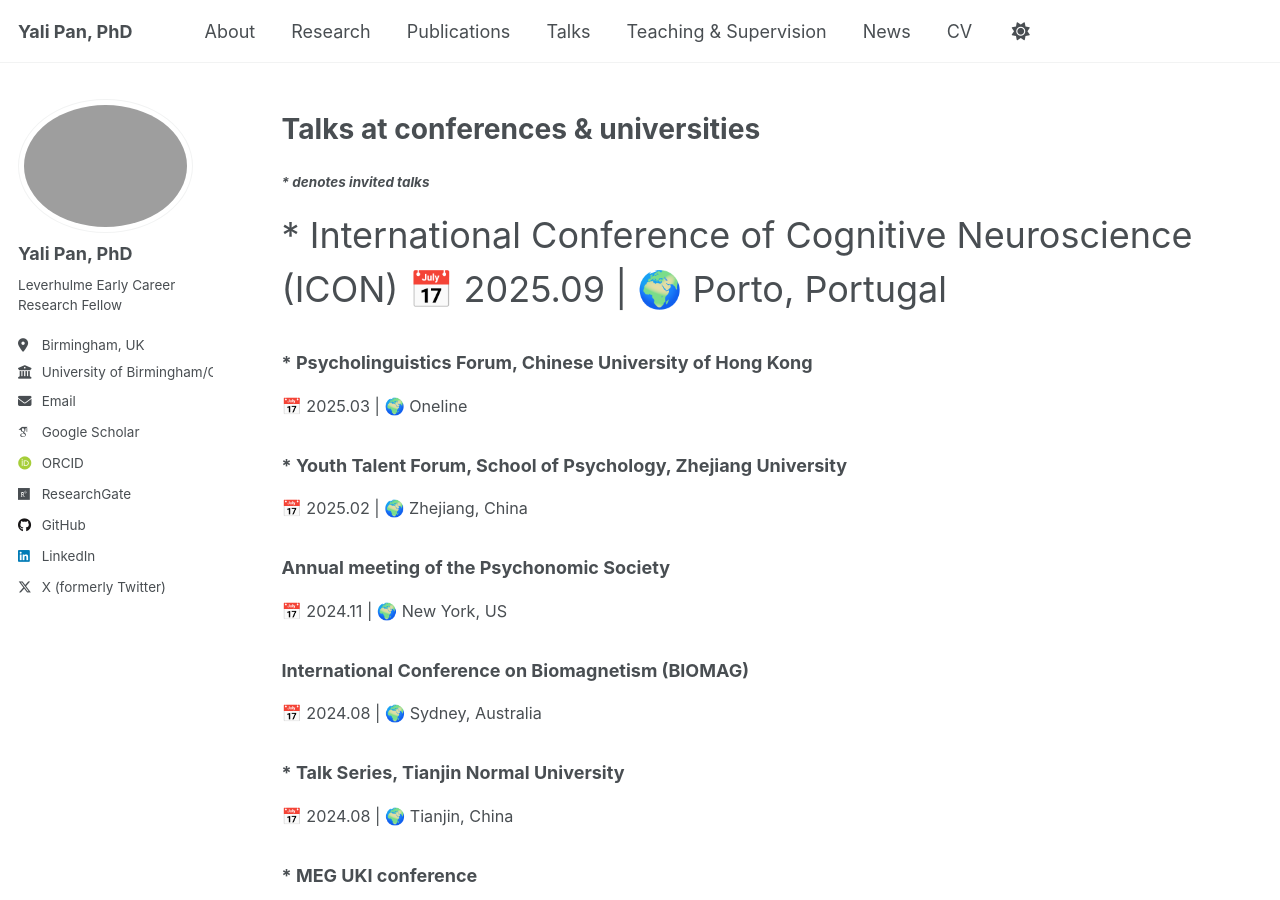
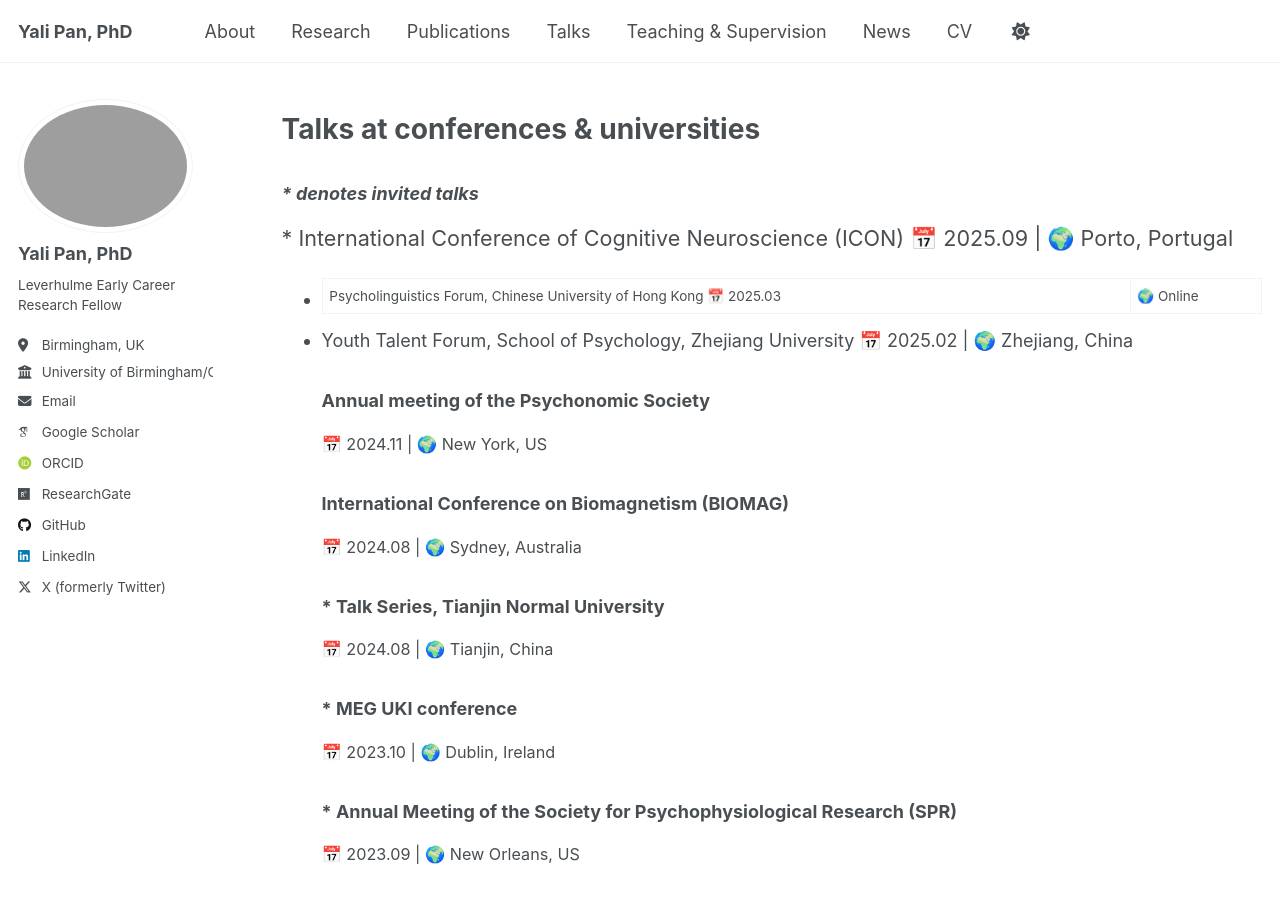
Before and after one commit to yalipan666/yalipan666.github.io, a Jekyll site: the page built from _pages/talks.md, in a window 1280 px wide and 900 px high. Built offline with Jekyll 4.4.1, drawn with Linux system fonts in a browser that asks for light colours; some web fonts are replaced; a script that is not in the unit is left out.

Commit message:
Update talks.md

```diff
--- a/_pages/talks.md
+++ b/_pages/talks.md
@@ -8,12 +8,10 @@ author_profile: true
 {% include base_path %}
 
 # Talks at conferences & universities
-#### _* denotes invited talks_
-<span style="font-size:2em;"> * International Conference of Cognitive Neuroscience (ICON) 📅 2025.09  |  🌍 Porto, Portugal</span>
-### * Psycholinguistics Forum, Chinese University of Hong Kong
-<span style="font-size:0.9em;">📅 2025.03  |  🌍 Oneline</span>
-### * Youth Talent Forum, School of Psychology, Zhejiang University
-<span style="font-size:0.9em;">📅 2025.02  |  🌍 Zhejiang, China</span>
+### _* denotes invited talks_
+<span style="font-size:1.2em;"> * International Conference of Cognitive Neuroscience (ICON) 📅 2025.09  |  🌍 Porto, Portugal
+* Psycholinguistics Forum, Chinese University of Hong Kong 📅 2025.03  |  🌍 Online
+* Youth Talent Forum, School of Psychology, Zhejiang University 📅 2025.02  |  🌍 Zhejiang, China
 ### Annual meeting of the Psychonomic Society
 <span style="font-size:0.9em;">📅 2024.11  |  🌍 New York, US</span>
 ### International Conference on Biomagnetism (BIOMAG)
```
